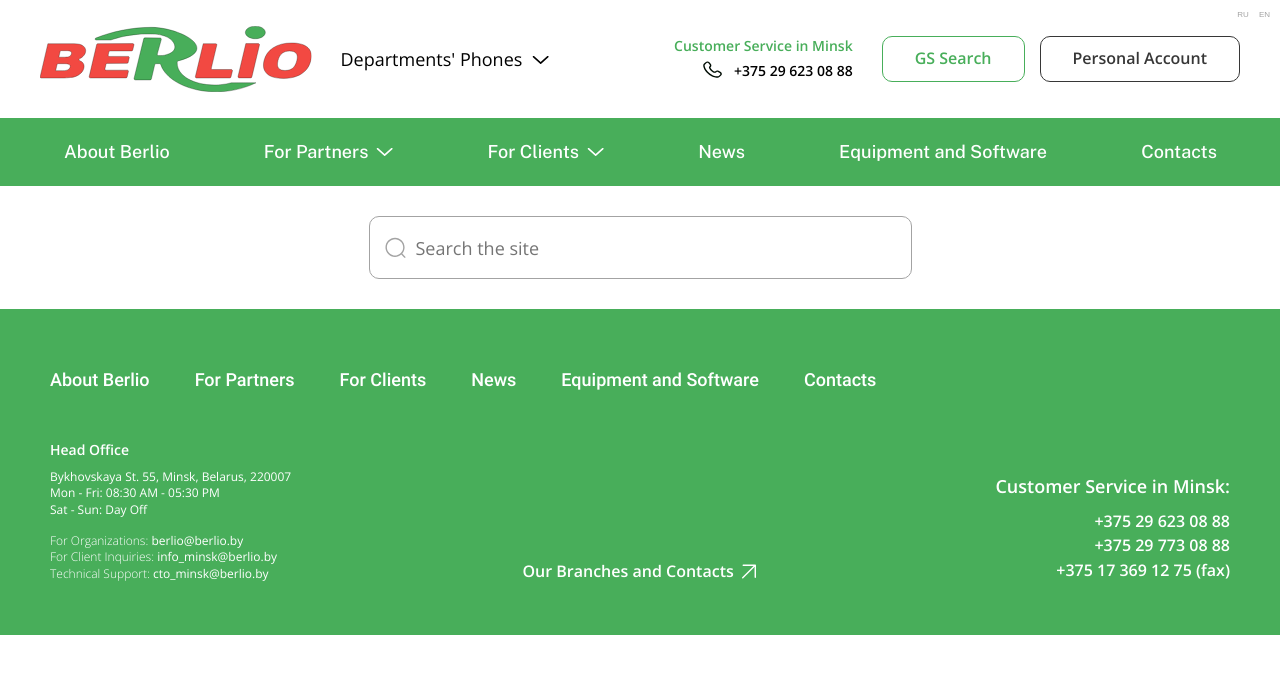
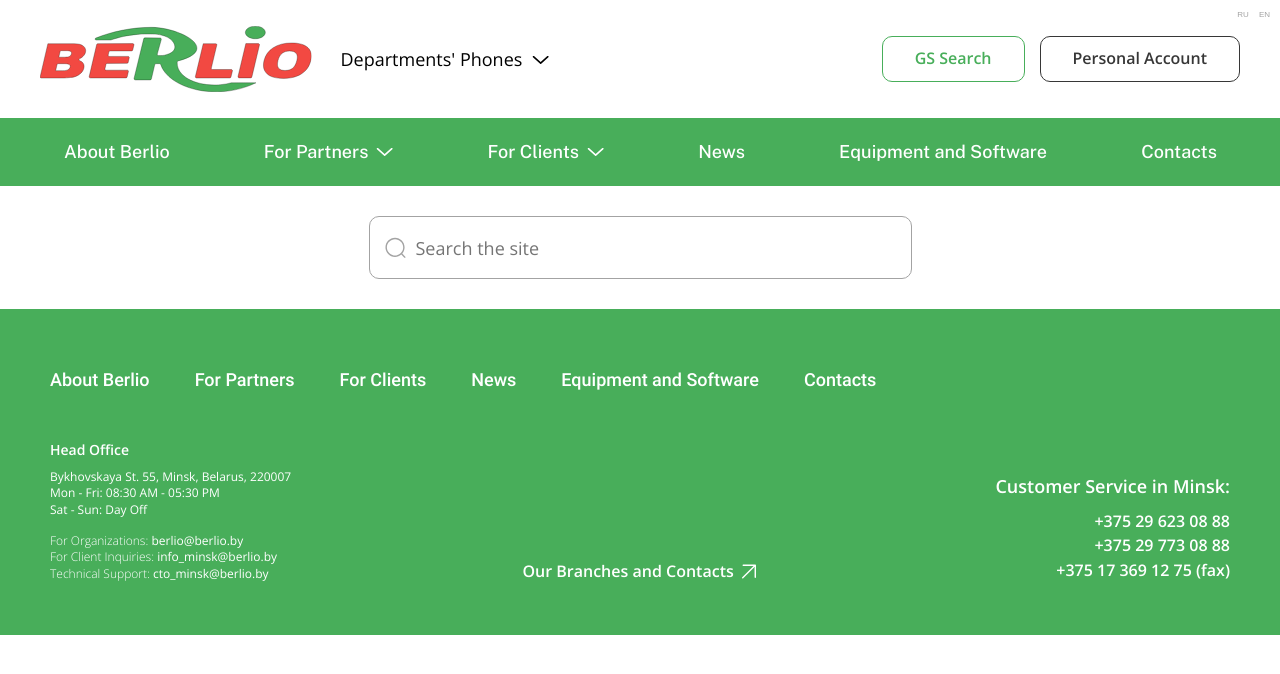
Before and after one commit to AndreiMikheikin/Berlio_new_site, a React app: page / in a window 1280 px wide. Shown: the top 674 px of the page. Built offline with nearby package versions, Linux system fonts and the light colour scheme.

Commit message:
setSelectedItem in sessionStarage for selectedItem during routing

```diff
--- a/src/components/ComplexComponents/Header/Header.jsx
+++ b/src/components/ComplexComponents/Header/Header.jsx
@@ -1,5 +1,3 @@
-// Header.jsx
-
 import React, { useContext } from 'react';
 import { Link } from 'react-router-dom';
 import '../../../styles/components/ComplexComponents/Header.scss';
@@ -16,7 +14,7 @@ const Header = () => {
   const { selectedItem, setSelectedItem } = useContext(SelectedItemContext);
 
   const handleSelect = (item) => {
-    setSelectedItem(item);
+    setSelectedItem(item); // Обновляем состояние через контекст
   };
 
   return (
--- a/src/components/ContactInfo/ContactInfo.jsx
+++ b/src/components/ContactInfo/ContactInfo.jsx
@@ -1,19 +1,20 @@
-import React from 'react';
-import PropTypes from 'prop-types';
+import React, { useContext } from 'react';
 import '../../styles/components/ContactInfo.scss';
 import PhoneIcon from '../SVGIcons/PhoneIcon';
 import DepartmentAdresses from '../../data/departmentAdresses.json';
 
 import { useTranslation } from 'react-i18next';
+import { SelectedItemContext } from '../../contexts/SelectedItemContext'; // Импортируем контекст
 
-const ContactInfo = ({ item }) => {
+const ContactInfo = () => {
   const { t } = useTranslation();
+  const { selectedItem } = useContext(SelectedItemContext); // Получаем значение из контекста
 
   const defaultItem = DepartmentAdresses.find((entry) => entry.id === 1);
-  const displayedItem = item || defaultItem; // Используем выбранный элемент или дефолтный
+  const displayedItem = selectedItem || defaultItem; // Используем выбранный элемент из контекста или дефолтный
 
   if (!displayedItem) {
-    return null;
+    return null; // Если нет данных для отображения, ничего не рендерим
   }
 
   return (
@@ -29,11 +30,4 @@ const ContactInfo = ({ item }) => {
   );
 };
 
-ContactInfo.propTypes = {
-  item: PropTypes.shape({
-    inCity: PropTypes.string.isRequired,
-    phoneNumber: PropTypes.arrayOf(PropTypes.string).isRequired, // Исправлено на массив строк
-  }),
-};
-
 export default ContactInfo;
--- a/src/components/Dropdown/Dropdown.jsx
+++ b/src/components/Dropdown/Dropdown.jsx
@@ -1,4 +1,4 @@
-import React, { useState, useEffect, useMemo } from 'react';
+import React, { useState, useEffect, useContext } from 'react';
 import PropTypes from 'prop-types';
 import '../../styles/components/Dropdown.scss';
 import DropdownIcon from '../SVGIcons/DropdownIcon';
@@ -6,13 +6,13 @@ import LinkTo from '../LinkTo/LinkTo';
 import DepartmentAdresses from '../../data/departmentAdresses.json';
 
 import { useTranslation } from 'react-i18next';
+import { SelectedItemContext } from '../../contexts/SelectedItemContext'; // Импортируем контекст
 
 const Dropdown = ({ label, onSelect, linkText, linkHref, className = '' }) => {
   const { t } = useTranslation();
+  const { selectedItem, setSelectedItem } = useContext(SelectedItemContext); // Используем контекст
 
-  const defaultItem = useMemo(() => DepartmentAdresses.find((item) => item.id === 1), []); // Находим элемент с id = 1 и кэшируем
   const [isOpen, setIsOpen] = useState(false);
-  const [selectedItem, setSelectedItem] = useState(defaultItem || null);
   const [fillColor, setFillColor] = useState('black'); // Изначально черный цвет
 
   // Эффект для закрытия Dropdown при клике за пределы компонента
@@ -32,18 +32,18 @@ const Dropdown = ({ label, onSelect, linkText, linkHref, className = '' }) => {
 
   useEffect(() => {
     if (selectedItem) {
-      onSelect(selectedItem); // Передаем выбранный элемент в onSelect
+      setSelectedItem(selectedItem); // Передаем выбранный элемент в контекст
     }
-  }, [selectedItem, onSelect]);
+  }, [selectedItem, setSelectedItem]); // Убедитесь, что update происходит только если выбран новый элемент
 
   const handleToggle = (e) => {
     e.stopPropagation(); // Останавливаем всплытие события, чтобы не сработал handleClickOutside
     setIsOpen(!isOpen);
-    setFillColor(isOpen ? 'black' : '#48AE5AFF'); // Меняем цвет иконки на зеленоватый при открытии, и на черный при закрытии
+    setFillColor(isOpen ? 'black' : '#48AE5AFF'); // Меняем цвет иконки на зеленоватый при открытии
   };
 
   const handleSelect = (item) => {
-    setSelectedItem(item);
+    onSelect(item); // Передаем выбранный элемент в контекст
     setIsOpen(false);
   };
 
@@ -90,7 +90,6 @@ const Dropdown = ({ label, onSelect, linkText, linkHref, className = '' }) => {
 
 Dropdown.propTypes = {
   label: PropTypes.string.isRequired,
-  onSelect: PropTypes.func.isRequired,
   linkText: PropTypes.string,
   linkHref: PropTypes.string,
   className: PropTypes.string,
--- a/src/contexts/SelectedItemContext.js
+++ b/src/contexts/SelectedItemContext.js
@@ -1,12 +1,23 @@
-import React, { createContext, useState } from 'react';
+import React, { createContext, useState, useEffect } from 'react';
 
 export const SelectedItemContext = createContext({
-    selectedItem: 'defaultItem', // Задайте значение по умолчанию
-    setSelectedItem: () => {}, // Заглушка для setSelectedItem
+  selectedItem: 'defaultItem',
+  setSelectedItem: () => {},
 });
 
 export const SelectedItemProvider = ({ children }) => {
-    const [selectedItem, setSelectedItem] = useState(null);
+  const [selectedItem, setSelectedItem] = useState(() => {
+    // Проверяем наличие сохраненного значения в sessionStorage
+    const savedItem = sessionStorage.getItem('selectedItem');
+    return savedItem ? JSON.parse(savedItem) : null; // Если есть, восстанавливаем, иначе - null
+  });
+
+  useEffect(() => {
+    if (selectedItem) {
+      // Сохраняем состояние в sessionStorage, если оно изменилось
+      sessionStorage.setItem('selectedItem', JSON.stringify(selectedItem));
+    }
+  }, [selectedItem]);
 
   return (
     <SelectedItemContext.Provider value={{ selectedItem, setSelectedItem }}>
```
Lines whose indentation alone changed are shown as unchanged.
